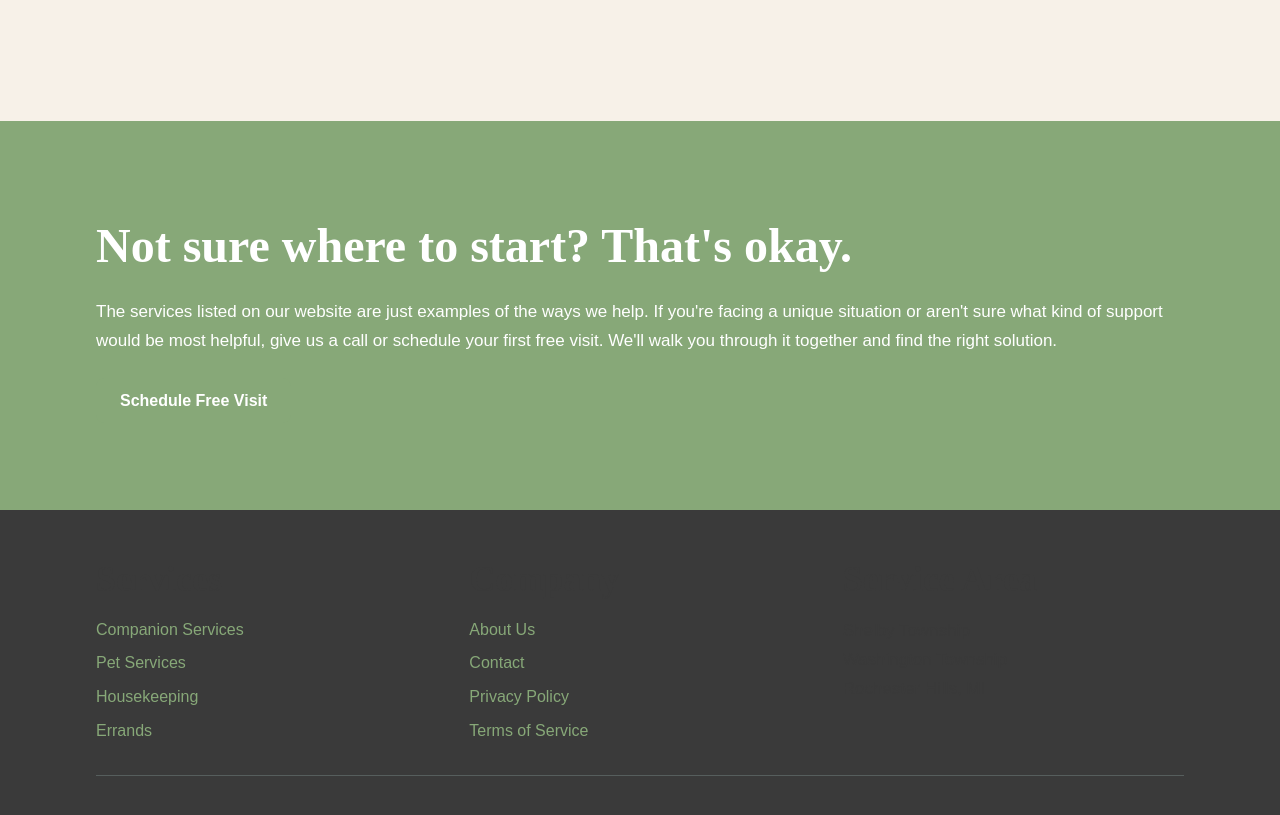
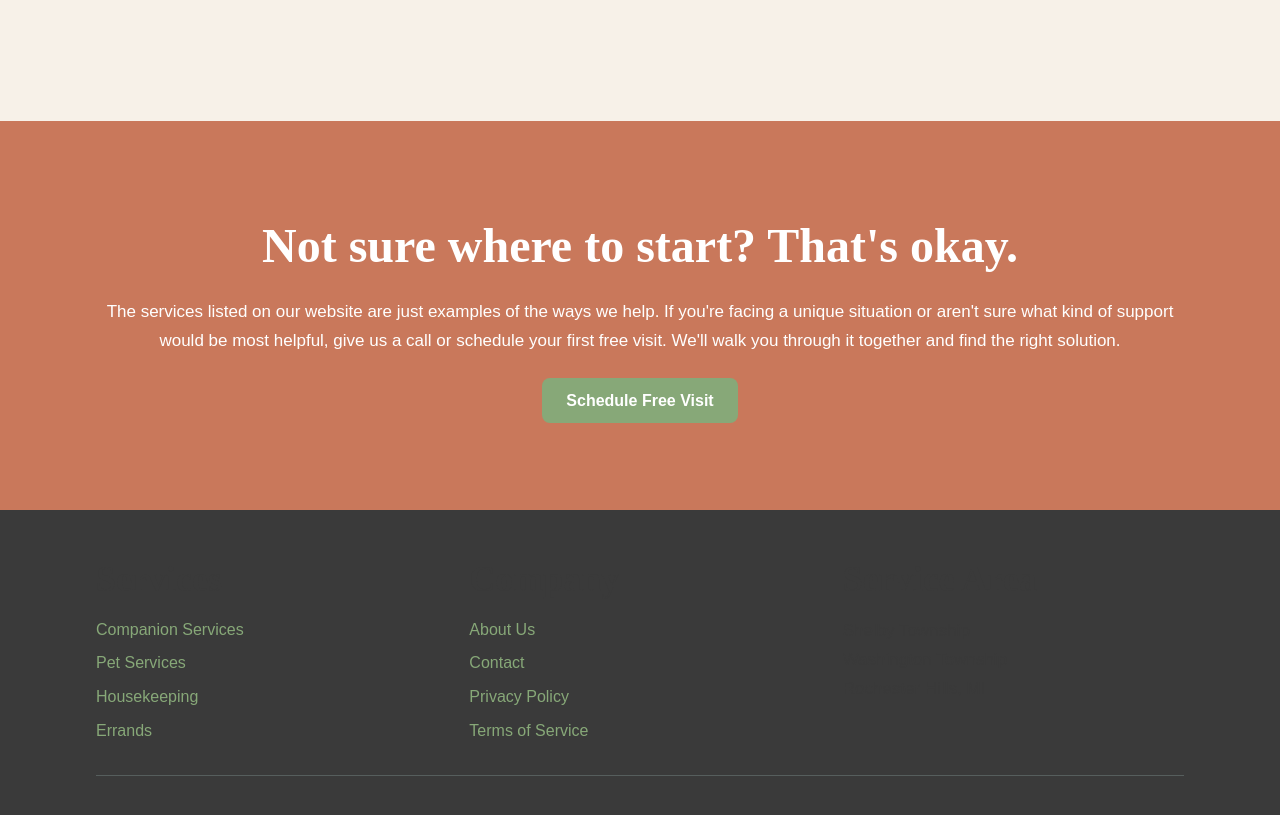
Before and after one commit to GoodCompanySCS/goodcompany-scs, a Next.js app: page /pricing in a window 1280 px wide. Shown: the part 3020-3835 px from the top of the page. Built offline with nearby package versions, Linux system fonts and the light colour scheme.

Commit message:
Update page.tsx

```diff
--- a/app/pricing/page.tsx
+++ b/app/pricing/page.tsx
@@ -224,8 +224,8 @@ export default function Pricing() {
       </section>
 
       {/* CTA */}
-      <section style={{ backgroundColor: 'var(--sage)', color: 'white' }} className="section-padding">
-        <div className="container-max text-left">
+      <section style={{ backgroundColor: 'var(--terracotta)', color: 'white' }} className="section-padding">
+        <div className="container-max text-center">
           <h2 style={{ color: 'white' }} className="mb-6">Not sure where to start? That's okay.</h2>
           <p className="text-lg mb-8">
             The services listed on our website are just examples of the ways we help. If you're facing a unique situation or aren't sure what kind of
```
